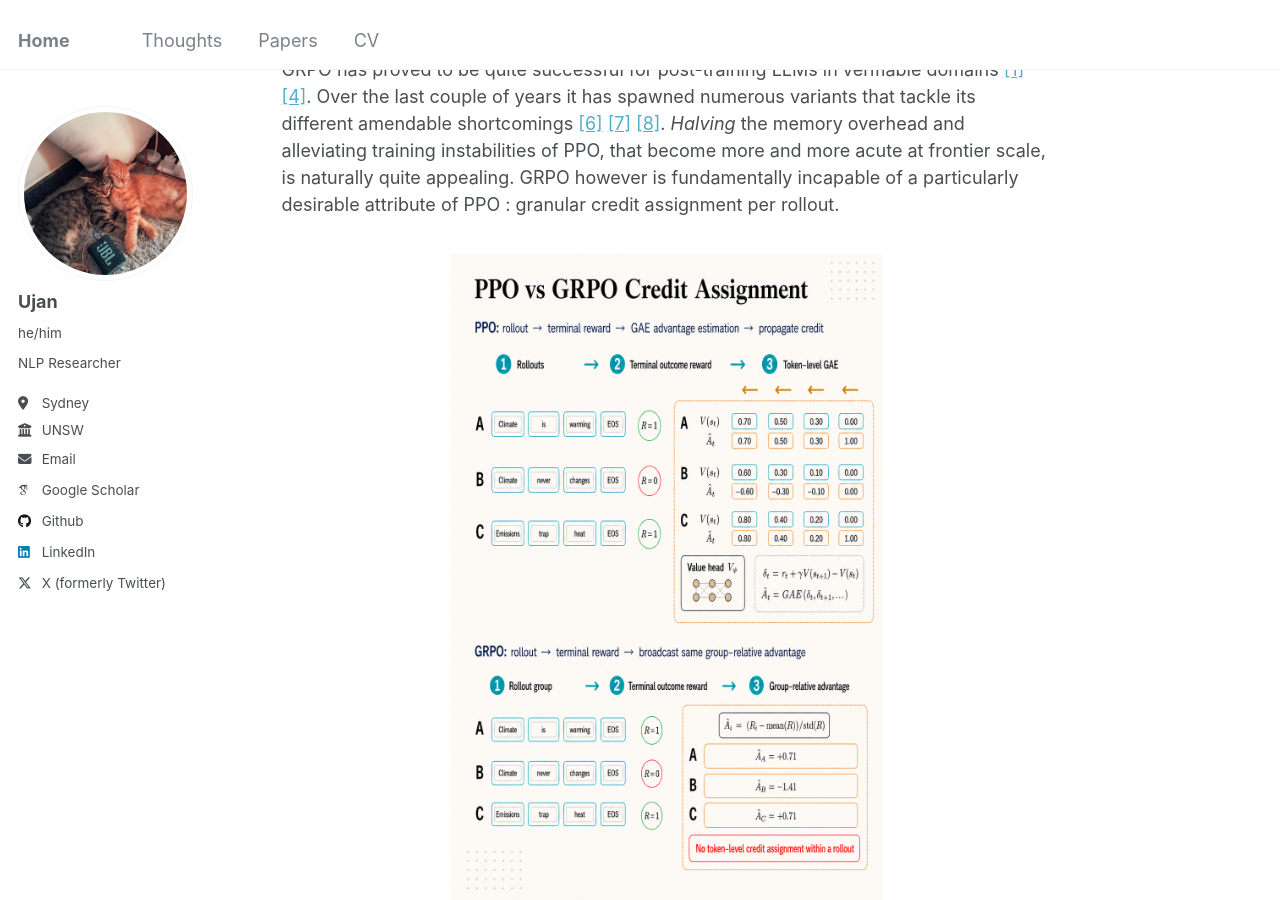
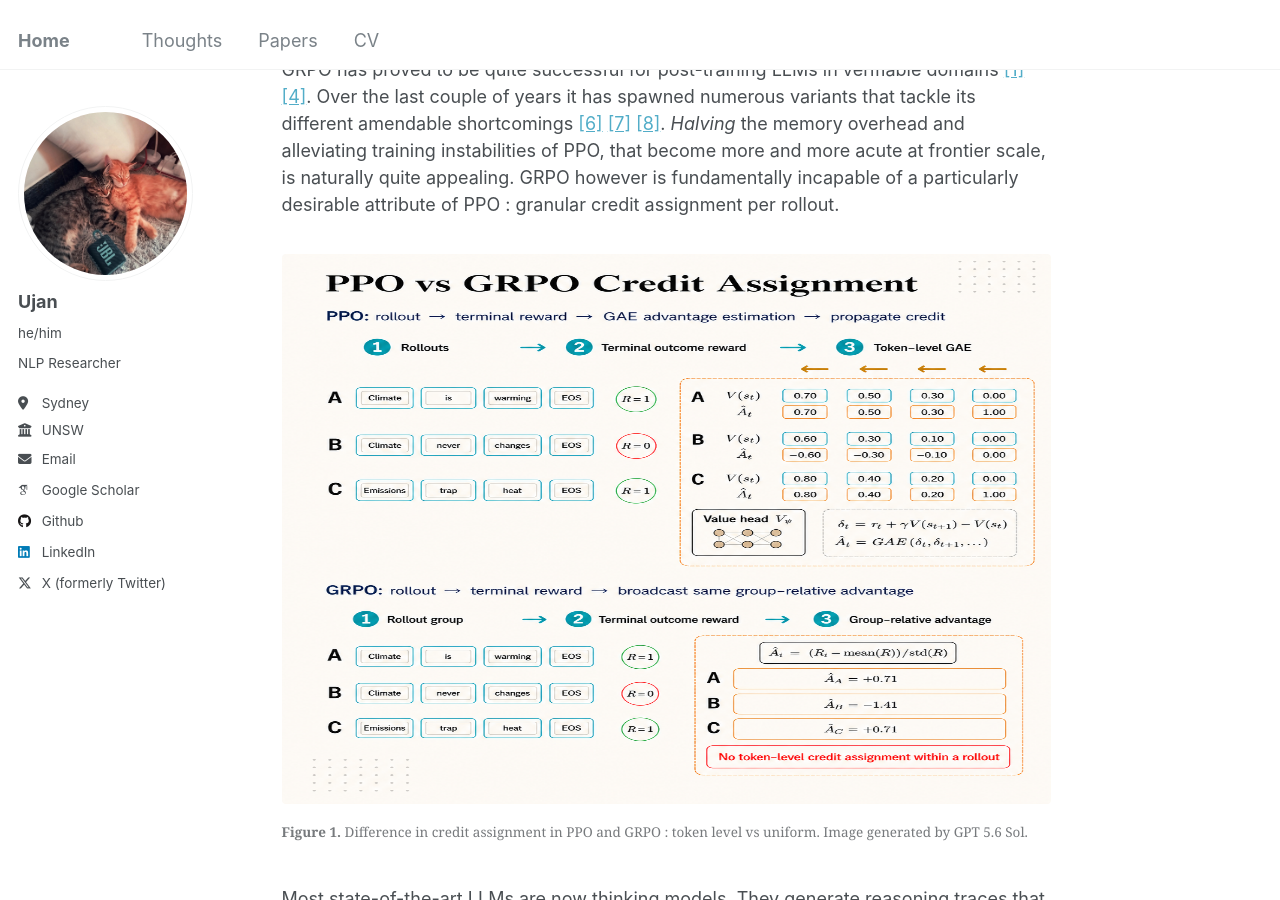
Before and after one commit to tatami-galaxy/tatami-galaxy.github.io, a Jekyll site: the page built from _posts/2026-07-01-self-distillation-post-1.md, in a window 1280 px wide and 900 px high, scrolled down 1031 px. Built offline with Jekyll 4.4.1, drawn with Linux system fonts in a browser that asks for light colours; some web fonts are replaced.

Commit message:
self distill blog

```diff
--- a/_posts/2026-07-01-self-distillation-post-1.md
+++ b/_posts/2026-07-01-self-distillation-post-1.md
@@ -26,7 +26,7 @@ where $$\rho_{i,t}(\theta)=\frac{\pi_\theta(o_{i,t}\mid q,o_{i,<t})}{\pi_{\theta
 GRPO has proved to be quite successful for post-training LLMs in verifiable domains [[1]](#ref-1) [[4]](#ref-4). Over the last couple of years it has spawned numerous variants that tackle its different amendable shortcomings [[6]](#ref-6) [[7]](#ref-7) [[8]](#ref-8). *Halving* the memory overhead and alleviating training instabilities of PPO, that become more and more acute at frontier scale, is naturally quite appealing. GRPO however is fundamentally incapable of a particularly desirable attribute of PPO : granular credit assignment per rollout.
 
 <figure>
-  <img src="/images/ppo-grpo-credit-assignment.png" alt="Comparison of PPO token-level credit assignment using a value function and GAE with GRPO's uniform group-relative credit assignment." style="width: auto; max-width: 750px; height: auto; max-height: 650px; margin-left: auto; margin-right: auto;">
+  <img src="/images/ppo-grpo-credit-assignment.png" alt="Comparison of PPO token-level credit assignment using a value function and GAE with GRPO's uniform group-relative credit assignment." style="max-width: 850px; max-height: 550px; margin-left: auto; margin-right: auto;">
   <figcaption style="width: 100%;"><strong>Figure 1.</strong> Difference in credit assignment in PPO and GRPO : token level vs uniform. Image generated by GPT 5.6 Sol.</figcaption>
 </figure>
 
```
